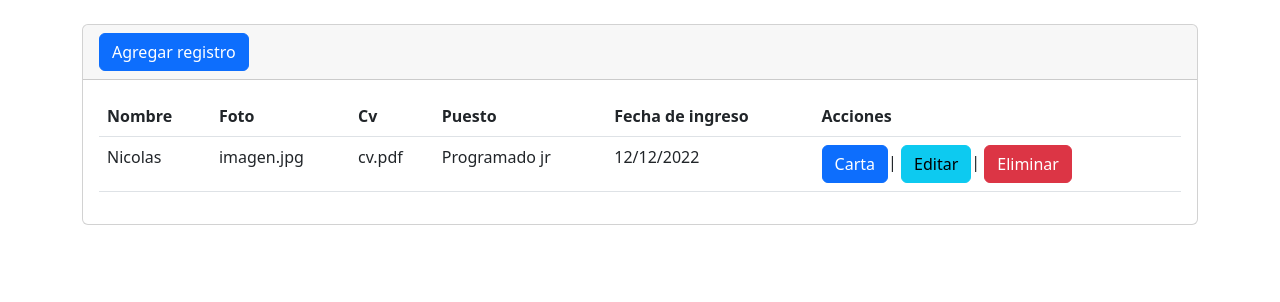
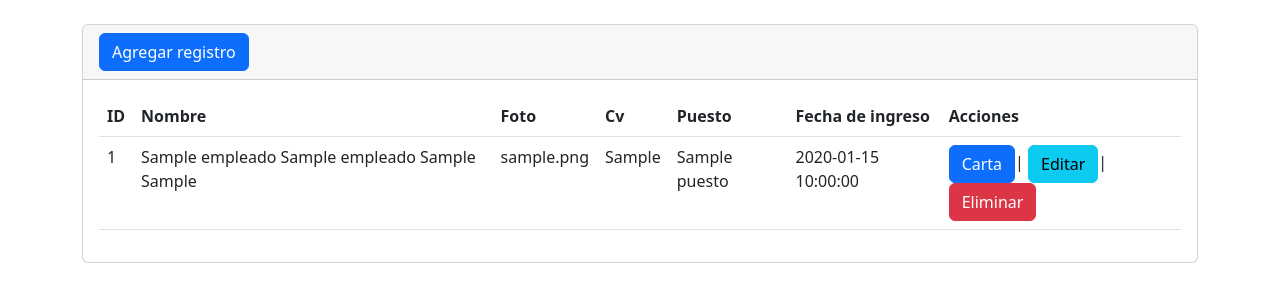
Before and after one commit to nicolasBotache/practica_crud_php, a PHP site: page /app/secciones/empleados/ in a window 1280 px wide. Shown: the part 56-358 px from the top of the page. Run offline with PHP 8.4, Linux system fonts and the light colour scheme; tables that the repository leaves empty or names only in its code hold one stand-in row (values such as "Sample post").

Commit message:
mostrar datos

```diff
--- a/secciones/empleados/index.php
+++ b/secciones/empleados/index.php
@@ -1,3 +1,21 @@
+<?php
+   include("../../bd.php");
+
+
+   $sentencia =$conexion->prepare("SELECT *,
+   (SELECT nombredelpuesto FROM tbl_puestos
+   WHERE tbl_puestos.id=tbl_empleados.idpuesto limit 1) as puesto
+   FROM `tbl_empleados`");
+   $sentencia->execute();
+   $lista_tbl_empleados=$sentencia->fetchALL(PDO::FETCH_ASSOC);
+
+
+
+
+?>
+
+
+
 <?php include("../../templates/header.php");?>
 
 <br/>
@@ -11,6 +29,7 @@
             <table class="table">
                 <thead>
                     <tr>
+                        <th>ID</th>
                         <th scope="col">Nombre</th>
                         <th scope="col">Foto</th>
                         <th scope="col">Cv</th>
@@ -21,15 +40,27 @@
                 </thead>
                 <tbody>
                     <tr class="">
-                        <td scope="row">Nicolas</td>
-                        <td>imagen.jpg</td>
-                        <td>cv.pdf</td>
-                        <td>Programado jr</td>
-                        <td>12/12/2022</td>
+
+                    <?php foreach($lista_tbl_empleados as $registro) {?>
+
+                        <td><?php echo $registro['id'];?></td>
+                        <td scope="row">
+                            <?php echo $registro['primernombre'];?>
+                            <?php echo $registro['segundonombre'];?>
+                            <?php echo $registro['primerapellido'];?>
+                            <?php echo $registro['segundoapellido'];?>
+                        </td>
+
+                        <td><?php echo $registro['foto'];?></td>
+                        <td><?php echo $registro['cv'];?></td>
+                        <td><?php echo $registro['puesto'];?></td>
+                        <td><?php echo $registro['fechadeingreso'];?></td>
+
                         <td><a name="" id="" class="btn btn-primary" href="#" role="button">Carta</a>|
                         <a name="" id="" class="btn btn-info" href="#" role="button">Editar</a>|
                         <a name="" id="" class="btn btn-danger" href="#" role="button">Eliminar</a></td>
                     </tr>
+                    <?php }?>
                 </tbody>
             </table>
         </div>
```
